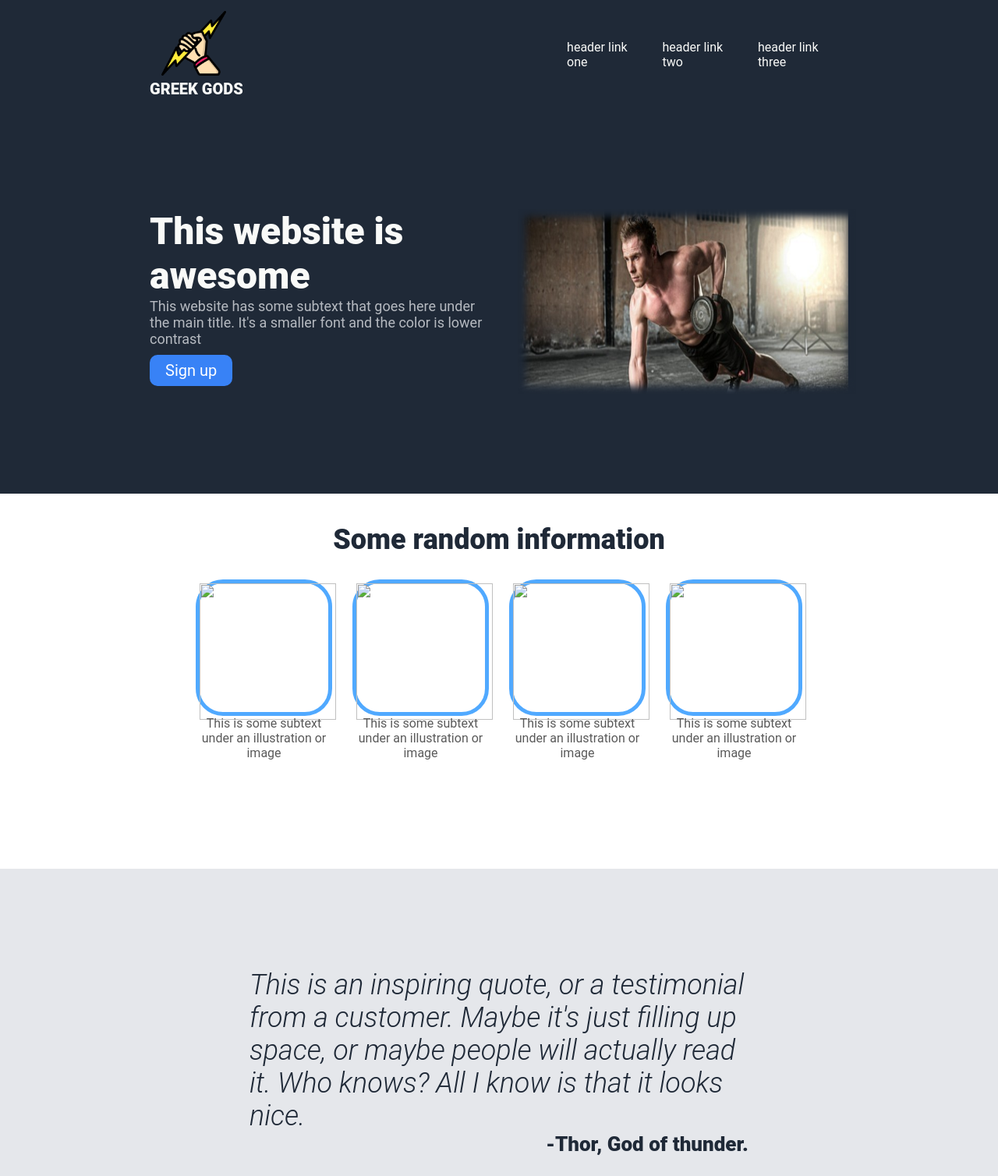
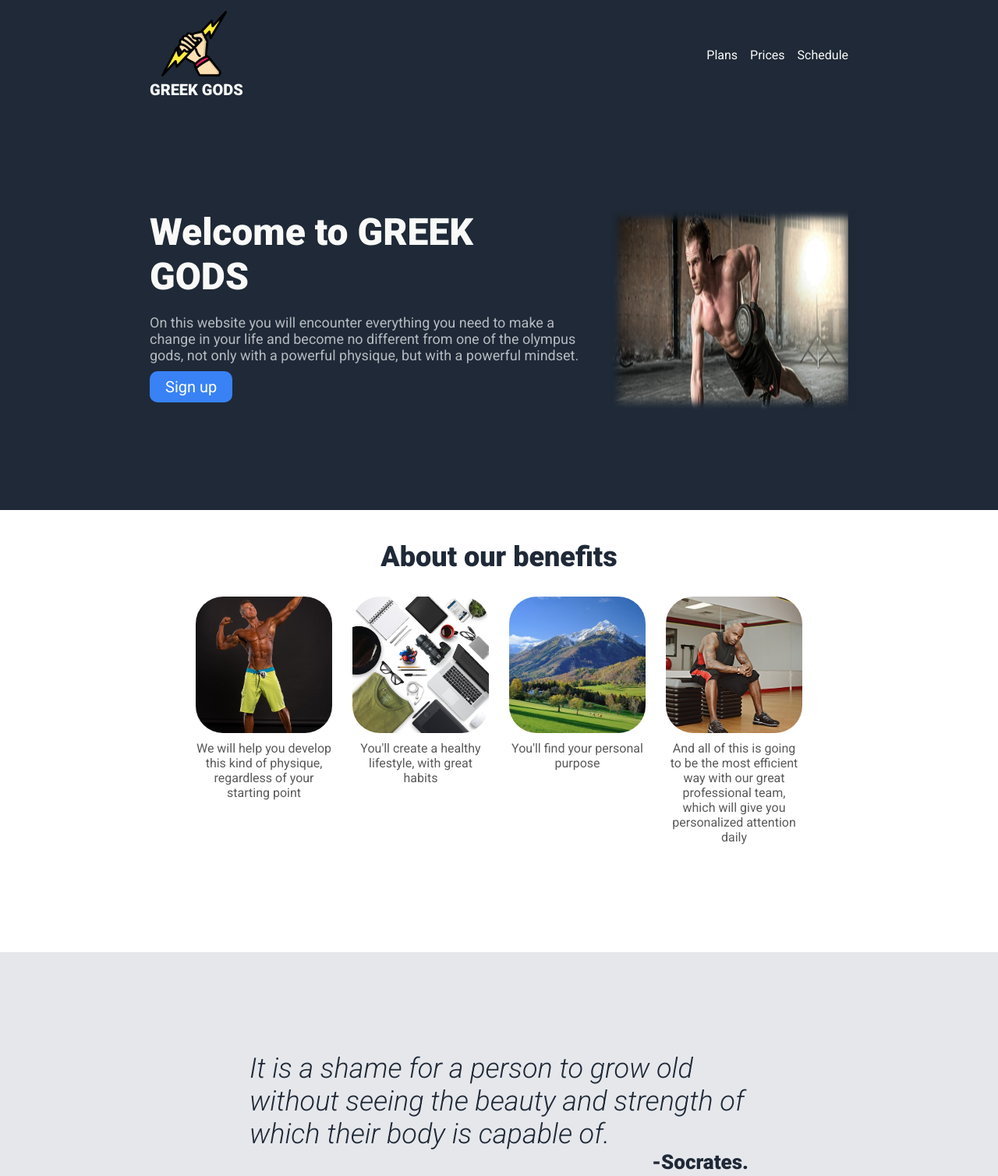
Before and after one commit to Ssj400/greek-gods-store, a plain HTML site: page index.html in a window 1280 px wide. Shown: the top 1508 px of the page at 78% size. Drawn offline with Linux system fonts and the light colour scheme.

Commit message:
Added the content of the index
(All the info for the customer)

```diff
--- a/index.html
+++ b/index.html
@@ -7,6 +7,8 @@
     <link rel="stylesheet" href="style.css">
     <link rel="preconnect" href="https://fonts.googleapis.com">
     <link rel="preconnect" href="https://fonts.gstatic.com" crossorigin>
+    <link href="https://fonts.googleapis.com/css2?family=Roboto:ital,wght@0,100..900;1,100..900&display=swap"
+        rel="stylesheet">
     <link href="https://fonts.googleapis.com/css2?family=Jersey+15&family=Roboto:ital,wght@0,100..900;1,100..900&display=swap">
     <title>Greek Gods Store</title>
     <script src="https://kit.fontawesome.com/a076d05399.js" crossorigin="anonymous"></script>
@@ -15,15 +17,16 @@
 <body>
     <header>
         <div class="logo"><img src="media/zeus.png" alt="zeus-logo"><p>GREEK GODS</p></div>
-        <a href="">header link one</a>
-        <a href="">header link two</a>
-        <a href="">header link three</a>
+        <a href="">Plans</a>
+        <a href="">Prices</a>
+        <a href="">Schedule</a>
     </header>
     <div class="hero">
         <div class="hero-text">
-            <h1>This website is awesome</h1>
-            <p>This website has some subtext that goes here under the main title. It's a smaller font and the color is
-                lower contrast</p>
+            <h1>Welcome to GREEK GODS</h1>
+            <p>On this website you will encounter everything you need to make a change in your life and become no different
+                from one of the olympus gods, not only with a powerful physique, but with a powerful mindset.
+            </p>
             <button class="sign-up">Sign up</button>
         </div>
         <div class="hero-image">
@@ -32,46 +35,45 @@
     </div>
     <main>
         <div class="main-up">
-            <h2>Some random information</h2>
+            <h2>About our benefits</h2>
             <div class="img-subtext-container">
                 <div class="img-subtext">
                     <div>
-                        <img src="" alt="" width="175px" height="175px">
+                        <img src="media/physique.jpg" alt="Aestethic physique" width="175px" height="175px">
                     </div>
-                    <p>This is some subtext under an illustration or image</p>
+                    <p>We will help you develop this kind of physique, regardless of your starting point</p>
                 </div>
                 <div class="img-subtext">
                     <div>
-                        <img src="" alt="" width="175px" height="175px">
+                        <img src="media/habits.jpg" alt="Personal goals" width="175px" height="175px">
                     </div>
-                    <p>This is some subtext under an illustration or image</p>
+                    <p>You'll create a healthy lifestyle, with great habits</p>
                 </div>
                 <div class="img-subtext">
                     <div>
-                        <img src="" alt="" width="175px" height="175px">
+                        <img src="media/landscape.jpg" alt="Personal realization" width="175px" height="175px">
                     </div>
-                    <p>This is some subtext under an illustration or image</p>
+                    <p>You'll find your personal purpose</p>
                 </div>
                 <div class="img-subtext">
                     <div>
-                        <img src="" alt="" width="175px" height="175px">
+                        <img src="media/trainer.jpg" alt="Professionals" width="175px" height="175px">
                     </div>
-                    <p>This is some subtext under an illustration or image</p>
+                    <p> And all of this is going to be the most efficient way with our great professional team, which will give you personalized attention daily</p>
                 </div>
             </div>
 
         </div>
         <div class="main-center">
-            <p class="quote"><i>This is an inspiring quote, or a testimonial from a customer. Maybe it's just filling up
-                    space, or maybe people will actually read it. Who knows? All I know is that it looks nice.</i>
+            <p class="quote"><i>It is a shame for a person to grow old without seeing the beauty and strength of which their body is capable of.</i>
             </p>
-            <p class="quote-author">-Thor, God of thunder.</p>
+            <p class="quote-author">-Socrates.</p>
         </div>
         <div class="main-down">
             <div class="sign-up-reminder">
                 <div class="sign-up-text">
                     <h3>Call it to action! It's time!</h3>
-                    <p>Sign up for our product by clicking that button right over there!</p>
+                    <p>Sign up for our journey by clicking that button right over there!</p>
                 </div>
                 <button class="sign-up2"> Sign up </button>
             </div>
@@ -79,7 +81,7 @@
     </main>
 
     <footer>
-        <p>Copyright © The Odin Project 2021</p>
+        <p>Copyright © GREEK GODS ASSOCIATION 2025</p>
     </footer>
 
 </body>
--- a/style.css
+++ b/style.css
@@ -53,6 +53,7 @@ header a {
 .hero h1 {
     font-size: 48px;
     font-weight: 900;
+    padding-bottom: 20px;
 
 }
 
@@ -129,12 +130,11 @@ main {
     width: 175px;
 }
 
+.img-subtext p {
+    margin-top: 10px;
+}
+
 .img-subtext div {
-    border-radius: 35px 35px 35px 35px;
-    -webkit-border-radius: 35px 35px 35px 35px;
-    -moz-border-radius: 35px 35px 35px 35px;
-    border: 5px solid #50a9ff;
-    box-sizing: border-box;
     height: 175px;
     width: 175px;
 }
@@ -142,6 +142,10 @@ main {
 .img-subtext img {
     height: 175px;
     width: 175px;
+    border-radius: 35px 35px 35px 35px;
+    -webkit-border-radius: 35px 35px 35px 35px;
+    -moz-border-radius: 35px 35px 35px 35px;
+    object-fit: cover;
 }
 
 .main-center {
```
Also changed, not shown: media/habits.jpg (added), media/landscape.jpg (added), media/physique.jpg (added), media/trainer.jpg (added).
